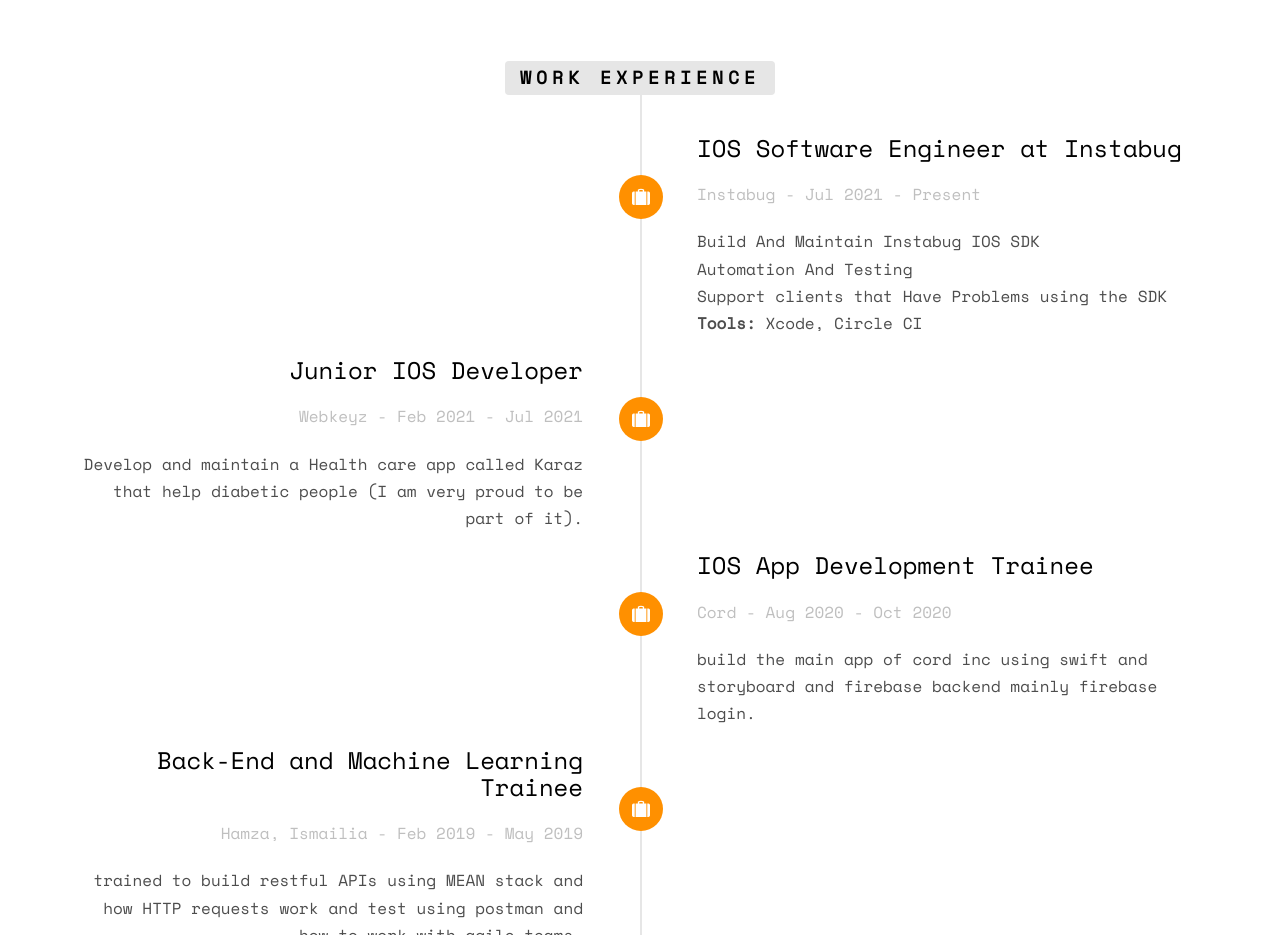
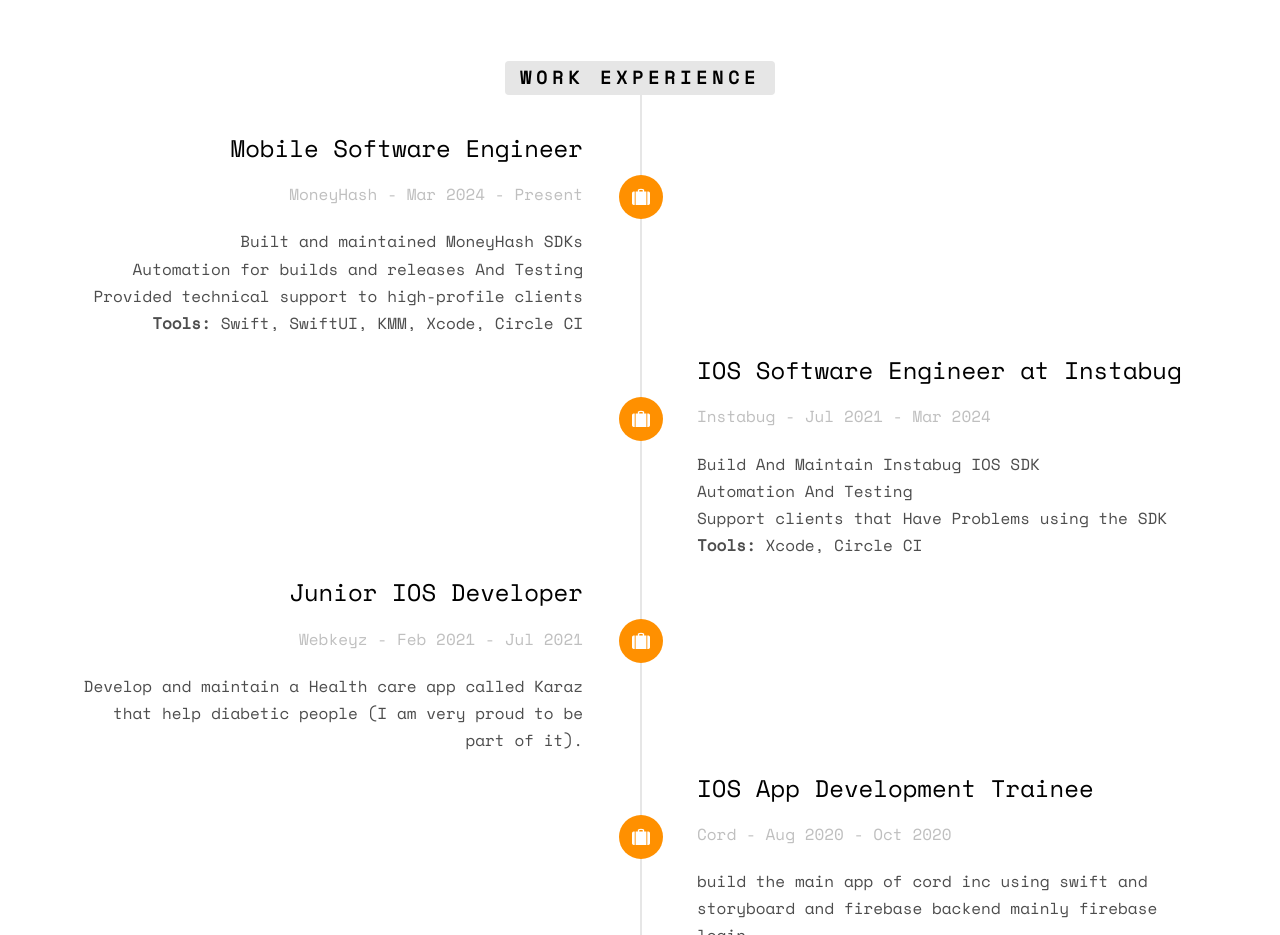
Before and after one commit to KerollosNabil/resume, a plain HTML site: page index.html in a window 1280 px wide. Shown: the part 2140-3075 px from the top of the page. Drawn offline with nearby package versions, Linux system fonts and the light colour scheme; some packages are replaced by stand-ins of ours; no server answers; files whose address does not match are found by name.

Commit message:
add MoneyHash

```diff
--- a/index.html
+++ b/index.html
@@ -185,12 +185,27 @@
 						<li class="timeline-heading text-center animate-box">
 							<div><h3>Work Experience</h3></div>
 						</li>
+						<li class="animate-box timeline-unverted">
+							<div class="timeline-badge"><i class="icon-suitcase"></i></div>
+							<div class="timeline-panel">
+								<div class="timeline-heading">
+									<h3 class="timeline-title">Mobile Software Engineer</h3>
+									<span class="company">MoneyHash - Mar 2024 - Present</span>
+								</div>
+								<div class="timeline-body">
+									<p>Built and maintained MoneyHash SDKs <br>
+										Automation for builds and releases And Testing<br>
+										Provided technical support to high-profile clients<br>
+										<b>Tools:</b> Swift, SwiftUI, KMM, Xcode, Circle CI</p>
+								</div>
+							</div>
+						</li>
 						<li class="timeline-inverted animate-box">
 							<div class="timeline-badge"><i class="icon-suitcase"></i></div>
 							<div class="timeline-panel">
 								<div class="timeline-heading">
 									<h3 class="timeline-title">IOS Software Engineer at Instabug</h3>
-									<span class="company">Instabug - Jul 2021 - Present</span>
+									<span class="company">Instabug - Jul 2021 - Mar 2024</span>
 								</div>
 								<div class="timeline-body">
 									<p>Build And Maintain Instabug IOS SDK <br>
```
